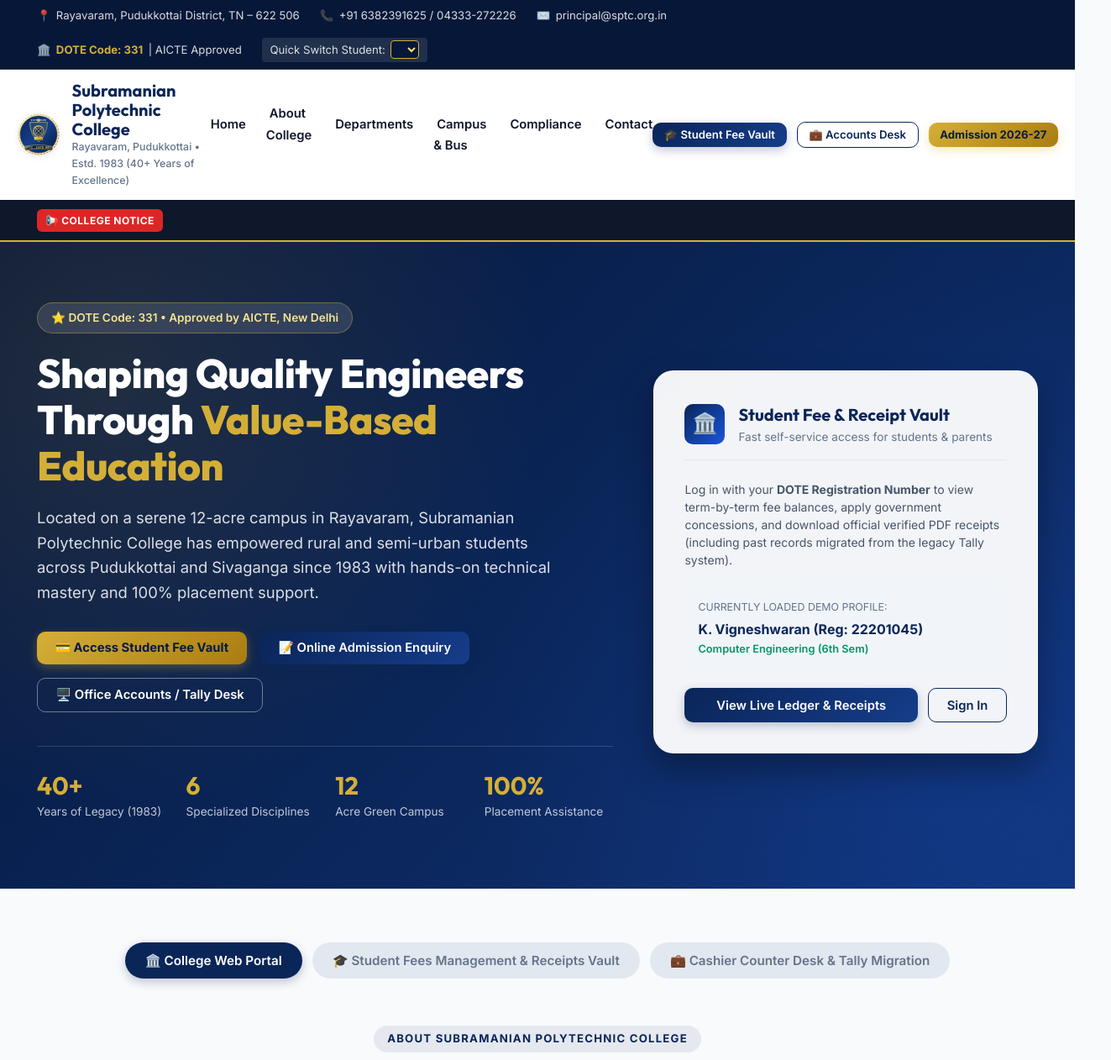
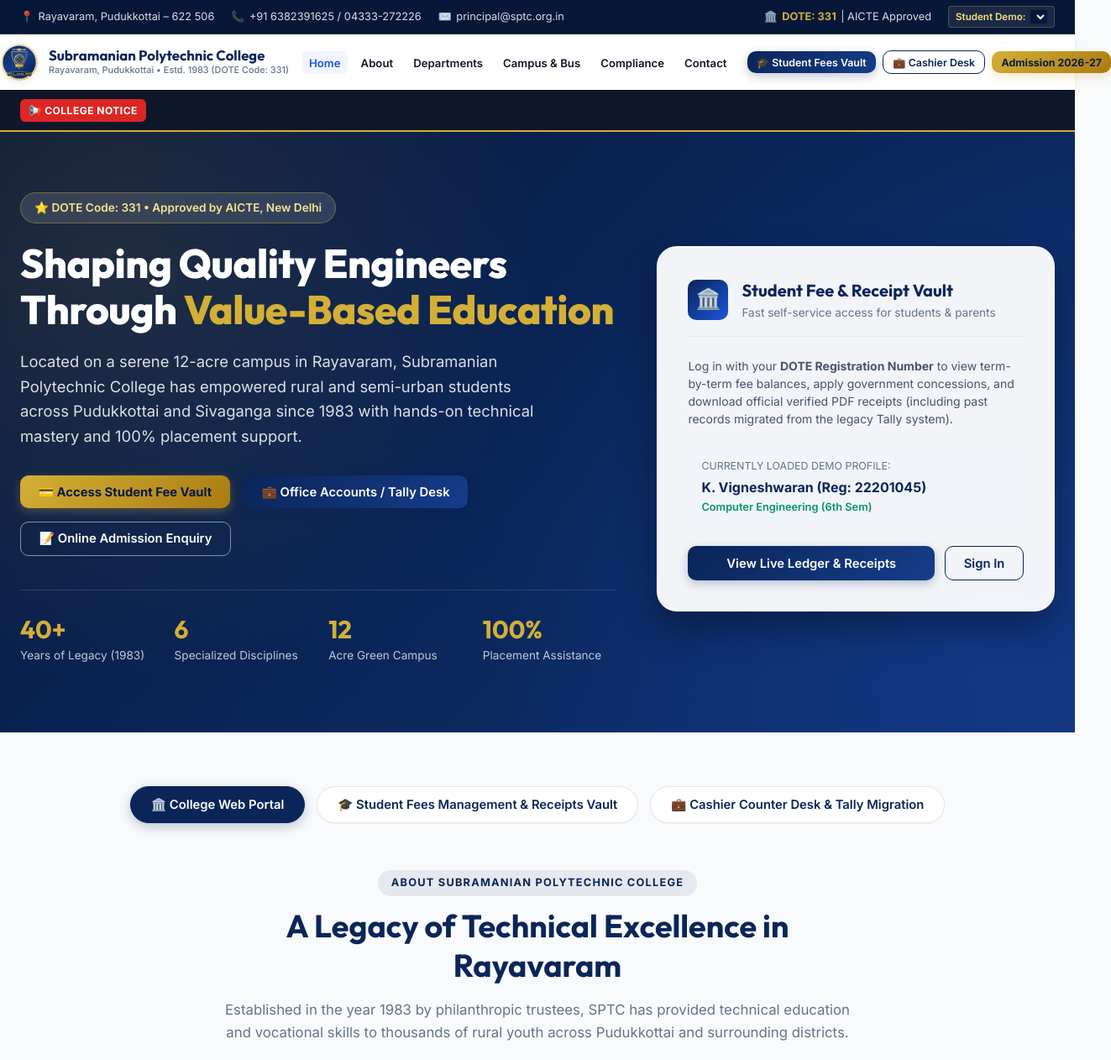
Before and after one commit to Sriramlite/sptc, a website: page public/index.html in a window 1280 px wide. Shown: the top 1262 px of the page at 84% size, 1323 px wide, since content can reach past the window. Drawn offline with Linux system fonts and the light colour scheme; no server answers.

Commit message:
fix: resolve navbar alignment, prevent button overlap, and smooth section navigation

```diff
--- a/public/css/style.css
+++ b/public/css/style.css
@@ -98,7 +98,7 @@ button {
    ========================================================================== */
 .container {
   width: 100%;
-  max-width: 1240px;
+  max-width: 1360px;
   margin-left: auto;
   margin-right: auto;
   padding-left: 1.5rem;
@@ -121,7 +121,7 @@ button {
   gap: 0.5rem;
   background: rgba(10, 37, 88, 0.08);
   color: var(--color-primary);
-  font-size: 0.825rem;
+  font-size: 0.8rem;
   font-weight: 700;
   text-transform: uppercase;
   letter-spacing: 1.2px;
@@ -150,8 +150,8 @@ button {
 .top-bar {
   background: var(--color-primary-dark);
   color: rgba(255, 255, 255, 0.85);
-  font-size: 0.825rem;
-  padding: 0.5rem 0;
+  font-size: 0.8rem;
+  padding: 0.45rem 0;
   border-bottom: 1px solid rgba(212, 175, 55, 0.25);
 }
 
@@ -159,20 +159,30 @@ button {
   display: flex;
   justify-content: space-between;
   align-items: center;
-  flex-wrap: wrap;
-  gap: 1rem;
+  flex-wrap: nowrap;
+  gap: 1.5rem;
 }
 
-.top-bar-left, .top-bar-right {
+.top-bar-left {
   display: flex;
   align-items: center;
-  gap: 1.5rem;
+  gap: 1.25rem;
+  overflow: hidden;
+  text-overflow: ellipsis;
+  white-space: nowrap;
+}
+
+.top-bar-right {
+  display: flex;
+  align-items: center;
+  gap: 1.25rem;
+  flex-shrink: 0;
 }
 
 .top-bar-item {
   display: inline-flex;
   align-items: center;
-  gap: 0.4rem;
+  gap: 0.35rem;
 }
 
 .top-bar-item strong {
@@ -181,7 +191,7 @@ button {
 
 .main-header {
   background: var(--color-bg-card);
-  box-shadow: var(--shadow-sm);
+  box-shadow: 0 2px 10px rgba(0, 0, 0, 0.06);
   position: sticky;
   top: 0;
   z-index: 999;
@@ -192,73 +202,68 @@ button {
   display: flex;
   justify-content: space-between;
   align-items: center;
-  padding: 0.85rem 0;
+  padding: 0.65rem 0;
+  gap: 1.5rem;
 }
 
 .brand-link {
   display: flex;
   align-items: center;
-  gap: 0.85rem;
+  gap: 0.75rem;
+  flex-shrink: 0;
 }
 
 .brand-logo-img {
-  width: 52px;
-  height: 52px;
+  width: 46px;
+  height: 46px;
   filter: drop-shadow(0 2px 4px rgba(0,0,0,0.1));
 }
 
 .brand-text h1 {
   font-family: var(--font-heading);
-  font-size: 1.25rem;
+  font-size: 1.15rem;
   font-weight: 700;
   color: var(--color-primary);
   line-height: 1.15;
+  white-space: nowrap;
 }
 
 .brand-text p {
-  font-size: 0.775rem;
+  font-size: 0.725rem;
   font-weight: 500;
   color: var(--color-text-muted);
+  white-space: nowrap;
 }
 
 .nav-links {
   display: flex;
   align-items: center;
-  gap: 1.5rem;
+  gap: 0.85rem;
   list-style: none;
+  margin: 0;
+  padding: 0;
 }
 
 .nav-links a {
-  font-size: 0.925rem;
+  font-size: 0.875rem;
   font-weight: 600;
   color: var(--color-text-main);
-  padding: 0.5rem 0.25rem;
-  position: relative;
+  padding: 0.4rem 0.65rem;
+  border-radius: var(--radius-sm);
+  transition: all var(--transition-fast);
+  white-space: nowrap;
 }
 
 .nav-links a:hover, .nav-links a.active {
   color: var(--color-secondary-blue);
-}
-
-.nav-links a::after {
-  content: '';
-  position: absolute;
-  bottom: 0;
-  left: 0;
-  width: 0%;
-  height: 2px;
-  background: var(--color-accent-gold);
-  transition: width var(--transition-fast);
-}
-
-.nav-links a:hover::after, .nav-links a.active::after {
-  width: 100%;
+  background: rgba(26, 86, 219, 0.06);
 }
 
 .nav-actions {
   display: flex;
   align-items: center;
-  gap: 0.75rem;
+  gap: 0.65rem;
+  flex-shrink: 0;
 }
 
 /* Buttons */
@@ -1261,6 +1266,44 @@ button {
   color: rgba(255, 255, 255, 0.5);
 }
 
+.portal-tabs-nav {
+  display: flex;
+  align-items: center;
+  justify-content: center;
+  gap: 0.85rem;
+  margin-bottom: 2.5rem;
+  flex-wrap: wrap;
+}
+
+.tab-btn {
+  display: inline-flex;
+  align-items: center;
+  gap: 0.5rem;
+  padding: 0.75rem 1.5rem;
+  border-radius: var(--radius-full);
+  font-weight: 600;
+  font-size: 0.925rem;
+  background: #ffffff;
+  color: var(--color-primary);
+  border: 1.5px solid var(--color-border);
+  box-shadow: var(--shadow-sm);
+  cursor: pointer;
+  transition: all var(--transition-normal);
+}
+
+.tab-btn:hover {
+  border-color: var(--color-secondary-blue);
+  color: var(--color-secondary-blue);
+  transform: translateY(-2px);
+}
+
+.tab-btn.active {
+  background: var(--color-primary);
+  color: #ffffff;
+  border-color: var(--color-primary);
+  box-shadow: 0 4px 14px rgba(10, 37, 88, 0.25);
+}
+
 /* ==========================================================================
    PRINT MEDIA RULES (For Clean Official Receipt PDF Printing)
    ========================================================================== */
@@ -1295,6 +1338,32 @@ button {
 /* ==========================================================================
    RESPONSIVE MEDIA QUERIES
    ========================================================================== */
+@media (max-width: 1280px) {
+  .navbar {
+    gap: 1rem;
+  }
+  .nav-links {
+    gap: 0.5rem;
+  }
+  .nav-links a {
+    font-size: 0.825rem;
+    padding: 0.35rem 0.5rem;
+  }
+  .nav-actions {
+    gap: 0.5rem;
+  }
+  .btn-sm {
+    padding: 0.35rem 0.7rem;
+    font-size: 0.775rem;
+  }
+  .brand-text h1 {
+    font-size: 1.05rem;
+  }
+  .brand-text p {
+    font-size: 0.68rem;
+  }
+}
+
 @media (max-width: 1024px) {
   .hero-grid {
     grid-template-columns: 1fr;
@@ -1316,12 +1385,17 @@ button {
   }
 }
 
-@media (max-width: 768px) {
-  .top-bar {
-    display: none;
+@media (max-width: 860px) {
+  .top-bar-inner {
+    flex-direction: column;
+    align-items: flex-start;
+    gap: 0.5rem;
+  }
+  .top-bar-left {
+    white-space: normal;
   }
   .nav-links {
-    display: none; /* Can be toggled on mobile menu */
+    display: none; /* Hide default inline menu on mobile */
   }
   .hero-title {
     font-size: 2.2rem;
@@ -1346,7 +1420,7 @@ button {
     align-items: flex-start;
   }
   .student-quick-switch {
-    align-items: flex-start;
+    align-items: flex-start !important;
   }
   .receipt-header {
     flex-direction: column;
--- a/public/index.html
+++ b/public/index.html
@@ -15,7 +15,7 @@
     <div class="container top-bar-inner">
       <div class="top-bar-left">
         <div class="top-bar-item">
-          📍 <span>Rayavaram, Pudukkottai District, TN – 622 506</span>
+          📍 <span>Rayavaram, Pudukkottai – 622 506</span>
         </div>
         <div class="top-bar-item">
           📞 <span>+91 6382391625 / 04333-272226</span>
@@ -26,11 +26,11 @@
       </div>
       <div class="top-bar-right">
         <div class="top-bar-item">
-          🏛️ <strong>DOTE Code: 331</strong> | AICTE Approved
+          🏛️ <strong>DOTE: 331</strong> | AICTE Approved
         </div>
-        <div class="top-bar-item" style="background: rgba(255,255,255,0.1); padding: 0.2rem 0.6rem; border-radius: 4px;">
-          <span>Quick Switch Student:</span>
-          <select id="demoStudentSelect" onchange="window.onDemoStudentChange(this.value)" style="background: #071739; color: #fce076; border: 1px solid #d4af37; border-radius: 4px; font-size: 0.775rem; padding: 2px 6px; cursor: pointer;">
+        <div class="top-bar-item" style="display: flex; align-items: center; gap: 0.35rem; background: rgba(255,255,255,0.08); padding: 0.15rem 0.5rem; border-radius: 4px; border: 1px solid rgba(212,175,55,0.3);">
+          <span style="font-size: 0.725rem; color: #fce076; font-weight: 600;">Student Demo:</span>
+          <select id="demoStudentSelect" onchange="window.onDemoStudentChange(this.value)" style="background: #071739; color: #ffffff; border: none; font-size: 0.75rem; font-weight: 600; cursor: pointer; outline: none; max-width: 170px;">
             <!-- Populated via JS -->
           </select>
         </div>
@@ -41,31 +41,31 @@
   <!-- ======================== 2. MAIN HEADER & NAVBAR ======================== -->
   <header class="main-header">
     <div class="container navbar">
-      <a href="#home" class="brand-link" onclick="window.switchView('public')">
+      <a href="#home" class="brand-link" onclick="window.navigateTo('home', event)">
         <img src="/assets/logo.svg" alt="SPTC Crest" class="brand-logo-img">
         <div class="brand-text">
           <h1>Subramanian Polytechnic College</h1>
-          <p>Rayavaram, Pudukkottai • Estd. 1983 (40+ Years of Excellence)</p>
+          <p>Rayavaram, Pudukkottai • Estd. 1983 (DOTE Code: 331)</p>
         </div>
       </a>
 
       <nav>
         <ul class="nav-links">
-          <li><a href="#home" onclick="window.switchView('public')">Home</a></li>
-          <li><a href="#about" onclick="window.switchView('public')">About College</a></li>
-          <li><a href="#departments" onclick="window.switchView('public')">Departments</a></li>
-          <li><a href="#facilities" onclick="window.switchView('public')">Campus &amp; Bus</a></li>
-          <li><a href="#compliance" onclick="window.switchView('public')">Compliance</a></li>
-          <li><a href="#contact" onclick="window.switchView('public')">Contact</a></li>
+          <li><a href="#home" class="active" onclick="window.navigateTo('home', event)">Home</a></li>
+          <li><a href="#about" onclick="window.navigateTo('about', event)">About</a></li>
+          <li><a href="#departments" onclick="window.navigateTo('departments', event)">Departments</a></li>
+          <li><a href="#facilities" onclick="window.navigateTo('facilities', event)">Campus &amp; Bus</a></li>
+          <li><a href="#compliance" onclick="window.navigateTo('compliance', event)">Compliance</a></li>
+          <li><a href="#contact" onclick="window.navigateTo('contact', event)">Contact</a></li>
         </ul>
       </nav>
 
       <div class="nav-actions">
-        <button class="btn btn-primary btn-sm" onclick="window.switchView('fees')">
-          🎓 Student Fee Vault
+        <button class="btn btn-primary btn-sm" onclick="window.navigateTo('fees', event)">
+          🎓 Student Fees Vault
         </button>
-        <button class="btn btn-outline btn-sm" onclick="window.switchView('cashier')">
-          💼 Accounts Desk
+        <button class="btn btn-outline btn-sm" onclick="window.navigateTo('cashier', event)">
+          💼 Cashier Desk
         </button>
         <button class="btn btn-gold btn-sm" onclick="window.openAdmissionModal()">
           Admission 2026-27
@@ -100,14 +100,14 @@
         </p>
 
         <div class="hero-actions">
-          <button class="btn btn-gold" onclick="window.switchView('fees')">
+          <button class="btn btn-gold" onclick="window.navigateTo('fees')">
             💳 Access Student Fee Vault
           </button>
-          <button class="btn btn-primary" onclick="window.openAdmissionModal()">
+          <button class="btn btn-primary" onclick="window.navigateTo('cashier')">
+            💼 Office Accounts / Tally Desk
+          </button>
+          <button class="btn btn-outline" style="border-color: rgba(255,255,255,0.5); color: #fff;" onclick="window.openAdmissionModal()">
             📝 Online Admission Enquiry
-          </button>
-          <button class="btn btn-outline" style="border-color: rgba(255,255,255,0.4); color: #fff;" onclick="window.switchView('cashier')">
-            🖥️ Office Accounts / Tally Desk
           </button>
         </div>
 
@@ -520,23 +520,23 @@
       <div class="footer-col">
         <h4>Academic Wings</h4>
         <ul class="footer-links">
-          <li><a href="#departments">Computer Engineering</a></li>
-          <li><a href="#departments">Mechanical Engineering</a></li>
-          <li><a href="#departments">Electrical &amp; Electronics</a></li>
-          <li><a href="#departments">Electronics &amp; Communication</a></li>
-          <li><a href="#departments">Civil Engineering</a></li>
-          <li><a href="#departments">Basic Engineering (1st Year)</a></li>
+          <li><a href="#departments" onclick="window.navigateTo('departments', event)">Computer Engineering</a></li>
+          <li><a href="#departments" onclick="window.navigateTo('departments', event)">Mechanical Engineering</a></li>
+          <li><a href="#departments" onclick="window.navigateTo('departments', event)">Electrical &amp; Electronics</a></li>
+          <li><a href="#departments" onclick="window.navigateTo('departments', event)">Electronics &amp; Communication</a></li>
+          <li><a href="#departments" onclick="window.navigateTo('departments', event)">Civil Engineering</a></li>
+          <li><a href="#departments" onclick="window.navigateTo('departments', event)">Basic Engineering (1st Year)</a></li>
         </ul>
       </div>
 
       <div class="footer-col">
         <h4>Quick Portals</h4>
         <ul class="footer-links">
-          <li><a href="#portal-area" onclick="window.switchView('fees')">Student Fee Vault</a></li>
-          <li><a href="#portal-area" onclick="window.switchView('cashier')">Accounts Cashier Desk</a></li>
-          <li><a href="#portal-area" onclick="window.switchView('cashier')">Tally Migration Tool</a></li>
-          <li><a href="#compliance">AICTE EOA Reports</a></li>
-          <li><a href="#compliance">Anti-Ragging Helpline</a></li>
+          <li><a href="#portal-area" onclick="window.navigateTo('fees', event)">Student Fee Vault</a></li>
+          <li><a href="#portal-area" onclick="window.navigateTo('cashier', event)">Accounts Cashier Desk</a></li>
+          <li><a href="#portal-area" onclick="window.navigateTo('cashier', event)">Tally Migration Tool</a></li>
+          <li><a href="#compliance" onclick="window.navigateTo('compliance', event)">AICTE EOA Reports</a></li>
+          <li><a href="#compliance" onclick="window.navigateTo('compliance', event)">Anti-Ragging Helpline</a></li>
         </ul>
       </div>
 
--- a/public/js/app.js
+++ b/public/js/app.js
@@ -10,8 +10,63 @@ document.addEventListener('DOMContentLoaded', async () => {
     console.error('App init error:', err);
   }
 
+  // Navigation handler for smooth scrolling and view switching
+  window.navigateTo = function(sectionId, event) {
+    if (event) {
+      event.preventDefault();
+    }
+
+    const publicSection = document.getElementById('publicCollegeSection');
+    const studentSection = document.getElementById('studentFeesSection');
+    const cashierSection = document.getElementById('cashierDeskSection');
+
+    // Update active class on nav links
+    document.querySelectorAll('.nav-links a').forEach(a => {
+      a.classList.remove('active');
+      if (a.getAttribute('href') === `#${sectionId}`) {
+        a.classList.add('active');
+      }
+    });
+
+    if (sectionId === 'fees') {
+      window.switchView('fees', true);
+      return;
+    }
+
+    if (sectionId === 'cashier') {
+      window.switchView('cashier', true);
+      return;
+    }
+
+    // Ensure public section is visible
+    publicSection.style.display = 'block';
+    studentSection.style.display = 'none';
+    cashierSection.style.display = 'none';
+    document.querySelectorAll('.tab-btn').forEach(btn => btn.classList.remove('active'));
+    document.querySelector('[data-view="public"]')?.classList.add('active');
+
+    if (sectionId === 'home' || !sectionId) {
+      window.scrollTo({ top: 0, behavior: 'smooth' });
+      history.pushState(null, null, '#home');
+    } else {
+      const el = document.getElementById(sectionId);
+      if (el) {
+        const header = document.querySelector('.main-header');
+        const headerHeight = header ? header.offsetHeight + 15 : 85;
+        const elementPosition = el.getBoundingClientRect().top;
+        const offsetPosition = elementPosition + window.pageYOffset - headerHeight;
+
+        window.scrollTo({
+          top: offsetPosition,
+          behavior: 'smooth'
+        });
+        history.pushState(null, null, `#${sectionId}`);
+      }
+    }
+  };
+
   // Navigation tab switcher
-  window.switchView = function(viewName) {
+  window.switchView = function(viewName, shouldScroll = true) {
     const publicSection = document.getElementById('publicCollegeSection');
     const studentSection = document.getElementById('studentFeesSection');
     const cashierSection = document.getElementById('cashierDeskSection');
@@ -38,7 +93,16 @@ document.addEventListener('DOMContentLoaded', async () => {
       Cashier.init();
     }
 
-    window.scrollTo({ top: 380, behavior: 'smooth' });
+    if (shouldScroll) {
+      const portalArea = document.getElementById('portal-area');
+      if (portalArea) {
+        const header = document.querySelector('.main-header');
+        const headerHeight = header ? header.offsetHeight + 10 : 80;
+        const elementPosition = portalArea.getBoundingClientRect().top;
+        const offsetPosition = elementPosition + window.pageYOffset - headerHeight;
+        window.scrollTo({ top: offsetPosition, behavior: 'smooth' });
+      }
+    }
   };
 
   // Populate Demo Student Switcher in top navigation
--- a/public/js/fees.js
+++ b/public/js/fees.js
@@ -120,11 +120,21 @@ const Fees = {
             </div>
           </div>
 
-          <div class="student-quick-switch">
+          <div class="student-quick-switch" style="display: flex; flex-direction: column; align-items: flex-end; gap: 0.6rem;">
+            <div style="display: flex; gap: 0.5rem; align-items: center; background: rgba(0,0,0,0.2); padding: 4px 8px; border-radius: 6px;">
+              <span style="font-size: 0.75rem; color: #fce076; font-weight: 600;">Switch Student:</span>
+              <select id="bannerStudentSelect" onchange="window.onDemoStudentChange(this.value)" style="background: #0a2558; color: #ffffff; border: 1px solid #d4af37; padding: 3px 8px; border-radius: 4px; font-size: 0.775rem; font-weight: 600; cursor: pointer; outline: none;">
+                <option value="22201045" ${student.regNo === '22201045' ? 'selected' : ''}>K. Vigneshwaran (CSE)</option>
+                <option value="22202018" ${student.regNo === '22202018' ? 'selected' : ''}>M. Priya (ECE Hosteller)</option>
+                <option value="23203009" ${student.regNo === '23203009' ? 'selected' : ''}>S. Karthik (Mech Bus)</option>
+                <option value="23204014" ${student.regNo === '23204014' ? 'selected' : ''}>R. Anitha (EEE Paid)</option>
+                <option value="24205003" ${student.regNo === '24205003' ? 'selected' : ''}>A. Saravanan (Civil 1st Yr)</option>
+              </select>
+            </div>
             <button class="btn btn-gold btn-sm" onclick="Fees.openPayFeesModal()">
               💳 Pay Outstanding Fee
             </button>
-            <span style="font-size: 0.775rem; opacity: 0.8;">Instant UPI &amp; Card Receipt</span>
+            <span style="font-size: 0.75rem; opacity: 0.85;">Instant UPI &amp; Card Receipt</span>
           </div>
         </div>
 
```
